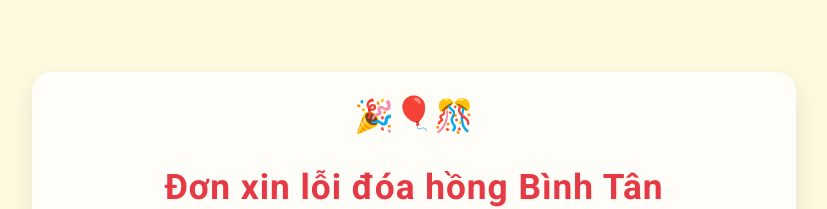
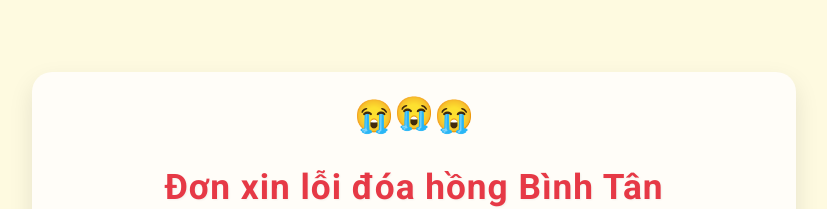
Before and after one commit to nhuutrong203/loixinloimuonmang, a Vue app: page / in a window 1280 px wide. Shown: the top 209 px of the page, without its empty margins (226-1053 px from the left). Built offline with nearby package versions, Linux system fonts and the light colour scheme.

Commit message:
Update icon

```diff
--- a/src/components/Apology.vue
+++ b/src/components/Apology.vue
@@ -1,7 +1,7 @@
 <template>
   <div class="container">
     <div class="fun-emojis">
-      <span>🎉</span><span>🎈</span><span>🎊</span>
+      <span>😭</span><span>😭</span><span>😭</span>
     </div>
     <h1>Đơn xin lỗi đóa hồng Bình Tân</h1>
     <h1>Thu Hương</h1>
```
